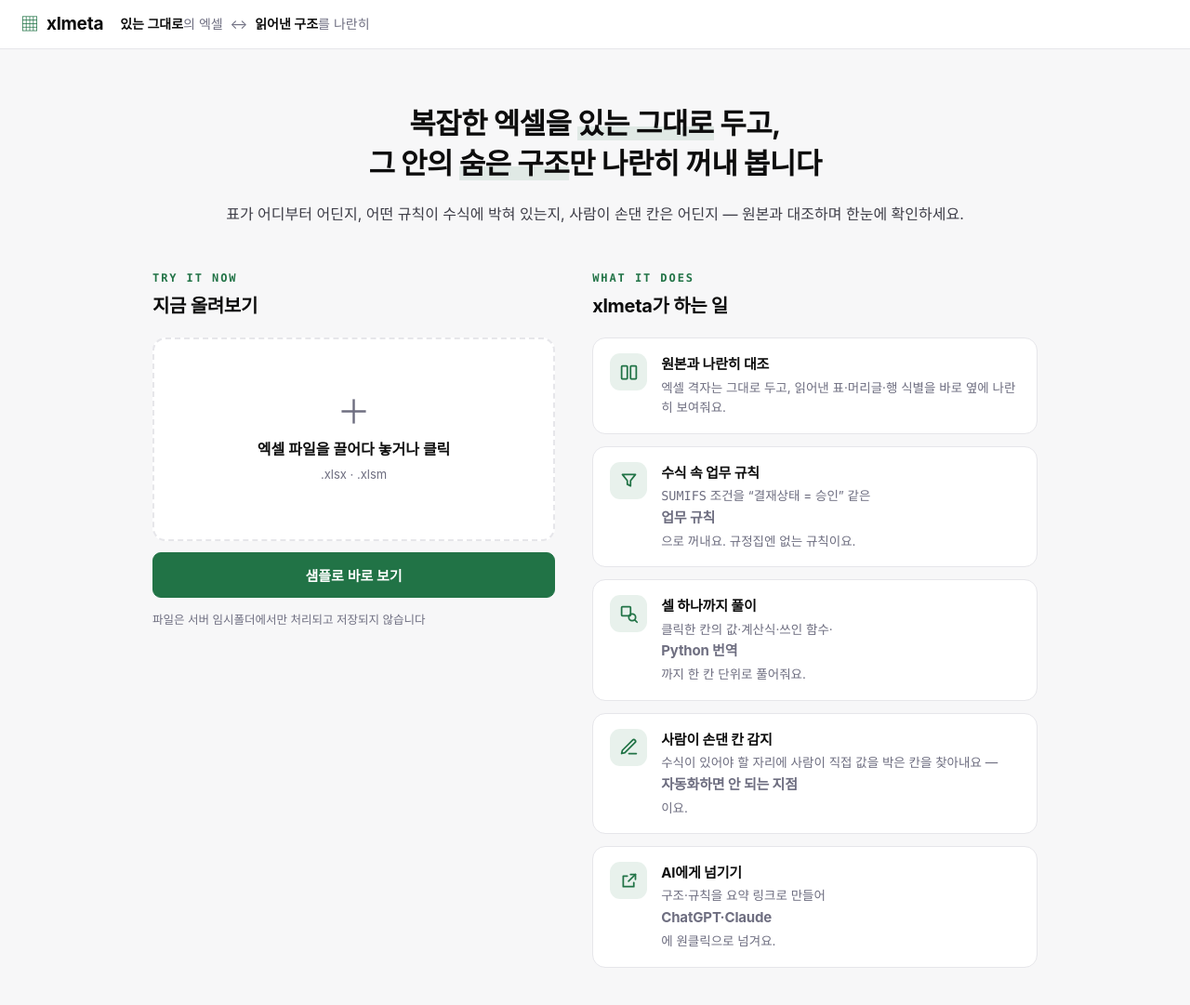
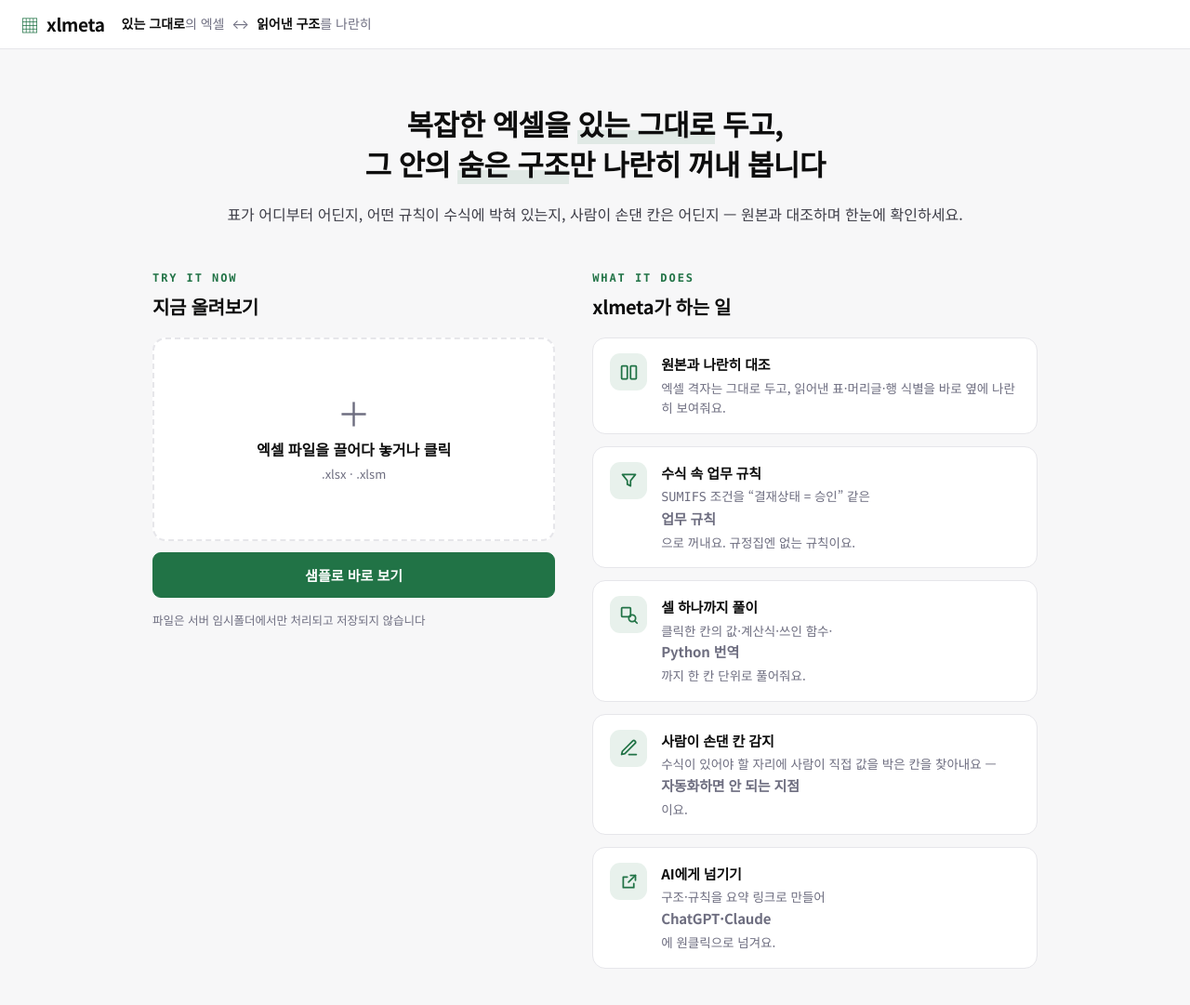
Before and after one commit to leahseule/xlmeta, a Flask app: page / in a window 1280 px wide. Shown: the top 1081 px of the page at 93% size. Run offline with Flask 3, Linux system fonts and the light colour scheme.

Commit message:
style: 본문 글꼴을 OS 기본값 대신 Noto Sans KR로
Google Fonts에서 불러와 --sans 맨 앞에 배치(로드 실패해도 기존 OS 폰트로
자연스럽게 대체). 코드/수식/셀주소 등 --mono 쓰는 곳은 그대로 유지.
index.html·share.html(공유 페이지) 둘 다 적용.

Co-Authored-By: Claude Sonnet 5 <noreply@anthropic.com>

```diff
--- a/webapp/static/style.css
+++ b/webapp/static/style.css
@@ -7,7 +7,7 @@
   --accent: #0d0d0d;
   --accent-soft: #ededf0;
   --mono: ui-monospace, "SFMono-Regular", "Consolas", "D2Coding", monospace;
-  --sans: -apple-system, "Segoe UI", "Malgun Gothic", "Apple SD Gothic Neo", sans-serif;
+  --sans: "Noto Sans KR", -apple-system, "Segoe UI", "Malgun Gothic", "Apple SD Gothic Neo", sans-serif;
   --hi: #10a37f;
   --md: #a8791c;
   --lo: #9ca3af;
--- a/webapp/templates/index.html
+++ b/webapp/templates/index.html
@@ -4,6 +4,9 @@
   <meta charset="UTF-8">
   <meta name="viewport" content="width=device-width, initial-scale=1.0">
   <title>xlmeta — 엑셀을 있는 그대로 두고 구조만 꺼내 봅니다</title>
+  <link rel="preconnect" href="https://fonts.googleapis.com">
+  <link rel="preconnect" href="https://fonts.gstatic.com" crossorigin>
+  <link href="https://fonts.googleapis.com/css2?family=Noto+Sans+KR:wght@400;500;600;700&display=swap" rel="stylesheet">
   <link rel="stylesheet" href="{{ url_for('static', filename='style.css') }}">
 </head>
 <body>
--- a/webapp/templates/share.html
+++ b/webapp/templates/share.html
@@ -5,12 +5,15 @@
   <meta name="viewport" content="width=device-width, initial-scale=1.0">
   <title>{{ data.source_file }} — 스프레드시트 지식 표현 · xlmeta</title>
   <meta name="description" content="xlmeta가 엑셀 수식·레이아웃에서 LLM 없이 결정론적으로 추출한 구조·업무규칙 요약.">
+  <link rel="preconnect" href="https://fonts.googleapis.com">
+  <link rel="preconnect" href="https://fonts.gstatic.com" crossorigin>
+  <link href="https://fonts.googleapis.com/css2?family=Noto+Sans+KR:wght@400;500;600;700&display=swap" rel="stylesheet">
   <style>
     :root{
       --ink:#1b1d21; --muted:#6b7280; --line:#e6e8eb; --bg:#fff; --soft:#f6f7f9;
       --accent:#2f6fed; --ok:#2f6f52; --okbg:#eef4f0; --warnbg:#fbf3e6; --warnink:#8a5a12;
       --mono:ui-monospace,"SFMono-Regular","Consolas","D2Coding",monospace;
-      --sans:-apple-system,"Segoe UI","Malgun Gothic","Apple SD Gothic Neo",sans-serif;
+      --sans:"Noto Sans KR",-apple-system,"Segoe UI","Malgun Gothic","Apple SD Gothic Neo",sans-serif;
     }
     @media (prefers-color-scheme: dark){
       :root{--ink:#e7e9ee;--muted:#9aa1ab;--line:#2a2d33;--bg:#16181c;--soft:#1d2025;
```
